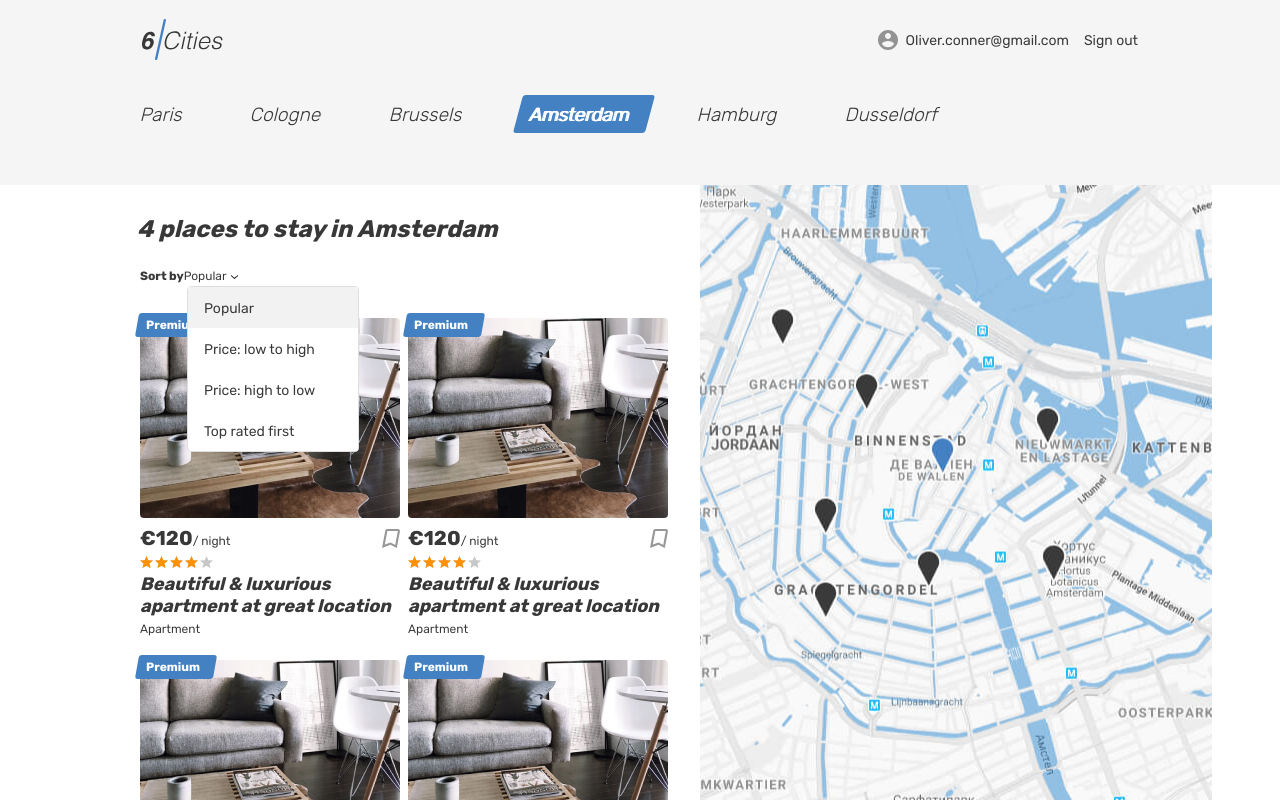
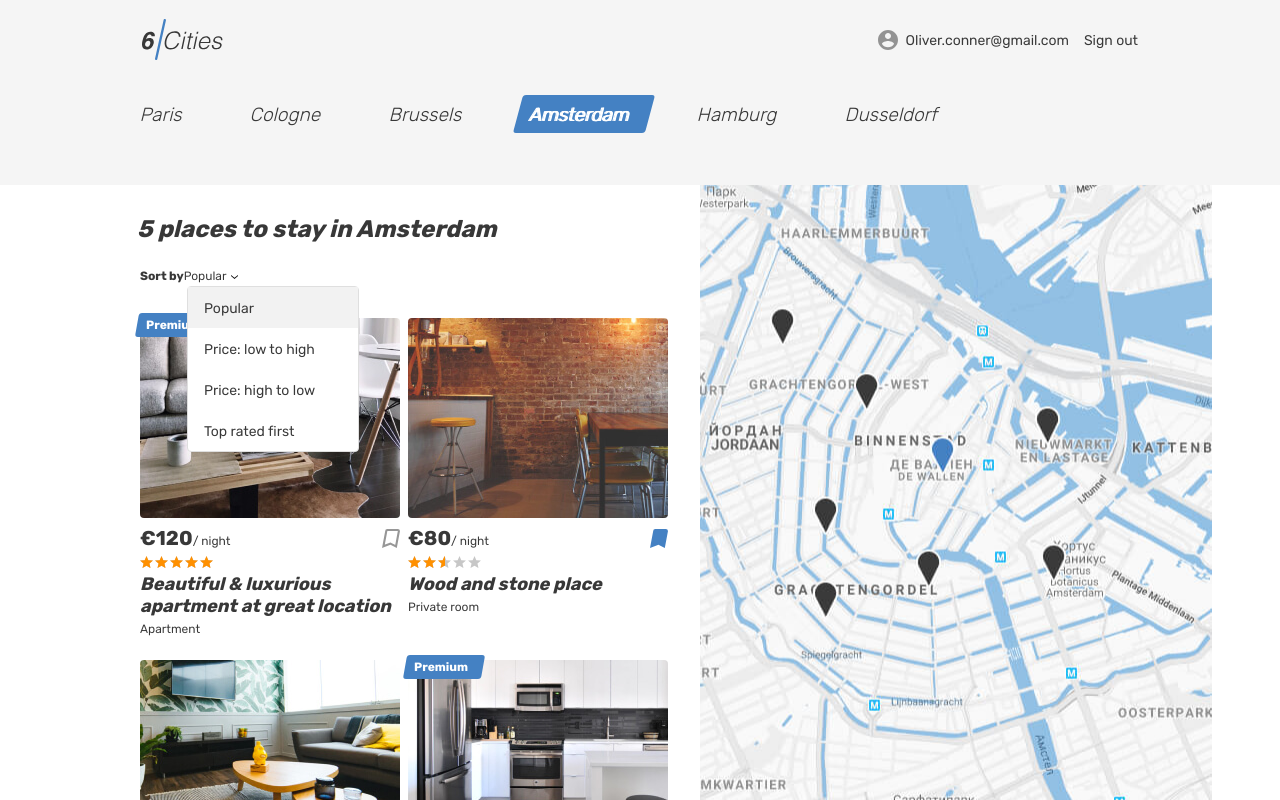
Before and after one commit to twelwet/352625-six-cities-7, a React (Create React App) app in the folder project/: page / in a window 1280 px wide. Built offline with nearby package versions, Linux system fonts and the light colour scheme.

Commit message:
Добавил моковые данные объявлений

```diff
--- a/project/src/components/app/app.jsx
+++ b/project/src/components/app/app.jsx
@@ -8,12 +8,12 @@ import Favourites from '../pages/favourites/favourites.jsx';
 import Room from '../pages/room/room.jsx';
 import NotFound from '../pages/not-found/not-found.jsx';
 
-function App({placesCount}) {
+function App({offers}) {
   return (
     <BrowserRouter>
       <Switch>
         <Route path={'/'} exact>
-          <Main placesCount={placesCount}/>
+          <Main offers={offers}/>
         </Route>
 
         <Route path={'/login'} exact>
@@ -37,7 +37,16 @@ function App({placesCount}) {
 }
 
 App.propTypes = {
-  placesCount: PropTypes.number,
+  offers: PropTypes.arrayOf(PropTypes.shape({
+    id: PropTypes.string,
+    description: PropTypes.string,
+    type: PropTypes.string,
+    price: PropTypes.number,
+    image: PropTypes.string,
+    rating: PropTypes.number,
+    isPremium: PropTypes.boolean,
+    isBookmark: PropTypes.boolean,
+  })),
 };
 
 
--- a/project/src/components/pages/main/main.jsx
+++ b/project/src/components/pages/main/main.jsx
@@ -2,7 +2,9 @@ import React from 'react';
 import PropTypes from 'prop-types';
 import OfferCard from '../../ui/offer-card/offer-card.jsx';
 
-function Main({placesCount}) {
+function Main({offers}) {
+  const placesCount = offers.length;
+
   return (
     <div className="page page--gray page--main">
       <header className="header">
@@ -92,7 +94,7 @@ function Main({placesCount}) {
                 </ul>
               </form>
               <div className="cities__places-list places__list tabs__content">
-                {['first', 'second', 'third', 'forth', 'fifth'].map((item) => <OfferCard key={item}/>)}
+                {offers.map((offer) => <OfferCard key={offer.id} data={offer}/>)}
               </div>
             </section>
             <div className="cities__right-section">
@@ -106,7 +108,16 @@ function Main({placesCount}) {
 }
 
 Main.propTypes = {
-  placesCount: PropTypes.number,
+  offers: PropTypes.arrayOf(PropTypes.shape({
+    id: PropTypes.string,
+    description: PropTypes.string,
+    type: PropTypes.string,
+    price: PropTypes.number,
+    image: PropTypes.string,
+    rating: PropTypes.number,
+    isPremium: PropTypes.boolean,
+    isBookmark: PropTypes.boolean,
+  })),
 };
 
 export default Main;
--- a/project/src/components/ui/offer-card/offer-card.jsx
+++ b/project/src/components/ui/offer-card/offer-card.jsx
@@ -1,23 +1,34 @@
 import React from 'react';
+import PropTypes from 'prop-types';
 
-function OfferCard() {
+function OfferCard({data}) {
+  const {
+    description,
+    type,
+    price,
+    image,
+    rating,
+    isPremium,
+    isBookmark,
+  } = data;
+
   return (
     <article className="cities__place-card place-card">
-      <div className="place-card__mark">
+      <div className={isPremium ? 'place-card__mark' : 'visually-hidden'}>
         <span>Premium</span>
       </div>
       <div className="cities__image-wrapper place-card__image-wrapper">
         <a href={'/'}>
-          <img className="place-card__image" src={'img/apartment-01.jpg'} width="260" height="200" alt="Some place"/>
+          <img className="place-card__image" src={image} width="260" height="200" alt="Some place"/>
         </a>
       </div>
       <div className="place-card__info">
         <div className="place-card__price-wrapper">
           <div className="place-card__price">
-            <b className="place-card__price-value">&euro;120</b>
+            <b className="place-card__price-value">&euro;{price}</b>
             <span className="place-card__price-text">&#47;&nbsp;night</span>
           </div>
-          <button className="place-card__bookmark-button button" type="button">
+          <button className={isBookmark ? 'place-card__bookmark-button place-card__bookmark-button--active button' : 'place-card__bookmark-button button'} type="button">
             <svg className="place-card__bookmark-icon" width="18" height="19">
               <use xlinkHref="#icon-bookmark"/>
             </svg>
@@ -26,17 +37,29 @@ function OfferCard() {
         </div>
         <div className="place-card__rating rating">
           <div className="place-card__stars rating__stars">
-            <span style={{width: '80%'}}/>
+            <span style={{width: `${rating}%`}}/>
             <span className="visually-hidden">Rating</span>
           </div>
         </div>
         <h2 className="place-card__name">
-          <a href={'/'}>Beautiful &amp; luxurious apartment at great location</a>
+          <a href={'/'}>{description}</a>
         </h2>
-        <p className="place-card__type">Apartment</p>
+        <p className="place-card__type">{type}</p>
       </div>
     </article>
   );
 }
 
+OfferCard.propTypes = {
+  data: PropTypes.shape({
+    description: PropTypes.string,
+    type: PropTypes.string,
+    price: PropTypes.number,
+    image: PropTypes.string,
+    rating: PropTypes.number,
+    isPremium: PropTypes.bool,
+    isBookmark: PropTypes.bool,
+  }),
+};
+
 export default OfferCard;
--- a/project/src/index.js
+++ b/project/src/index.js
@@ -1,12 +1,10 @@
 import React from 'react';
 import ReactDOM from 'react-dom';
 import App from './components/app/app';
-import mocks from './mocks.js';
-
-const {placesCount} = mocks;
+import offers from './mocks/offers.js';
 
 ReactDOM.render(
   <React.StrictMode>
-    <App placesCount={placesCount} />
+    <App offers={offers} />
   </React.StrictMode>,
   document.getElementById('root'));
--- a/project/src/mocks.js
+++ /dev/null
@@ -1,5 +0,0 @@
-const mocks = {
-  placesCount: 4,
-};
-
-export default mocks;
--- /dev/null
+++ b/project/src/mocks/constants.js
@@ -0,0 +1,6 @@
+const OfferTypes = {
+  APARTMENT: 'Apartment',
+  PRIVATE_ROOM: 'Private room',
+};
+
+export {OfferTypes};
--- /dev/null
+++ b/project/src/mocks/offers.js
@@ -0,0 +1,56 @@
+import {OfferTypes} from './constants.js';
+
+const offers = [
+  {
+    id: 'offer001',
+    description: 'Beautiful & luxurious apartment at great location',
+    type: OfferTypes.APARTMENT,
+    price: 120,
+    image: 'img/apartment-01.jpg',
+    rating: 100,
+    isPremium: true,
+    isBookmark: false,
+  },
+  {
+    id: 'offer002',
+    description: 'Wood and stone place',
+    type: OfferTypes.PRIVATE_ROOM,
+    price: 80,
+    image: 'img/room.jpg',
+    rating: 50,
+    isPremium: false,
+    isBookmark: true,
+  },
+  {
+    id: 'offer003',
+    description: 'Canal View Prinsengracht',
+    type: OfferTypes.APARTMENT,
+    price: 132,
+    image: 'img/apartment-02.jpg',
+    rating: 80,
+    isPremium: false,
+    isBookmark: false,
+  },
+  {
+    id: 'offer004',
+    description: 'Nice, cozy, warm big bed apartment',
+    type: OfferTypes.APARTMENT,
+    price: 180,
+    image: 'img/apartment-03.jpg',
+    rating: 100,
+    isPremium: true,
+    isBookmark: false,
+  },
+  {
+    id: 'offer005',
+    description: 'Wood and stone place',
+    type: OfferTypes.PRIVATE_ROOM,
+    price: 80,
+    image: 'img/room.jpg',
+    rating: 80,
+    isPremium: false,
+    isBookmark: false,
+  },
+];
+
+export default offers;
```
